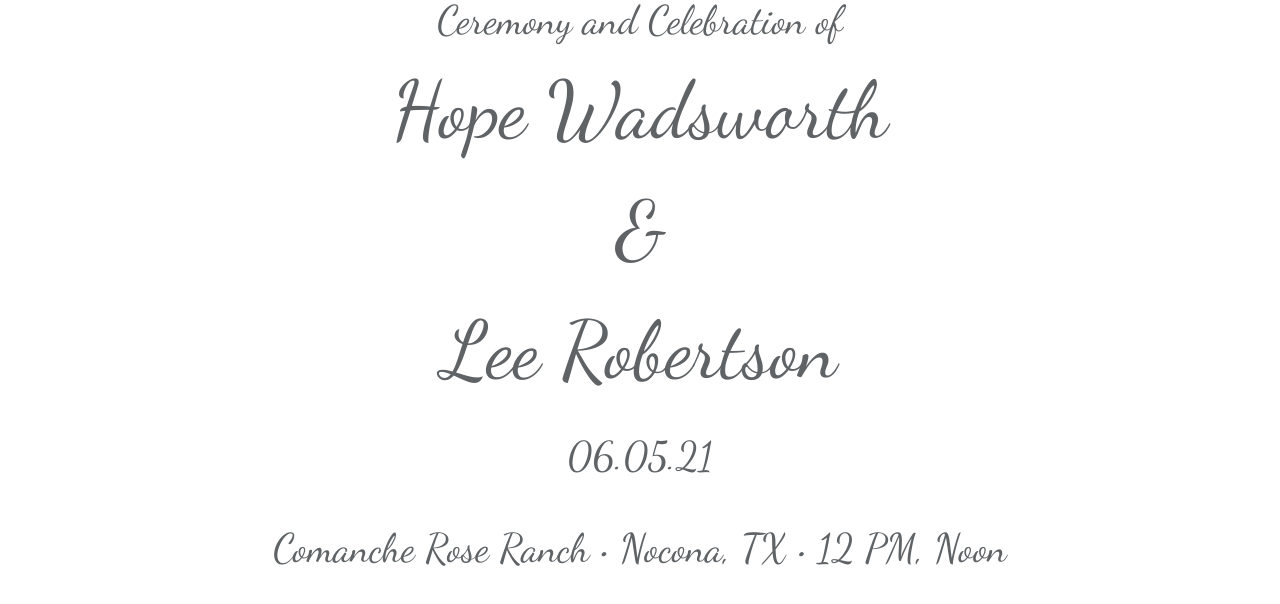
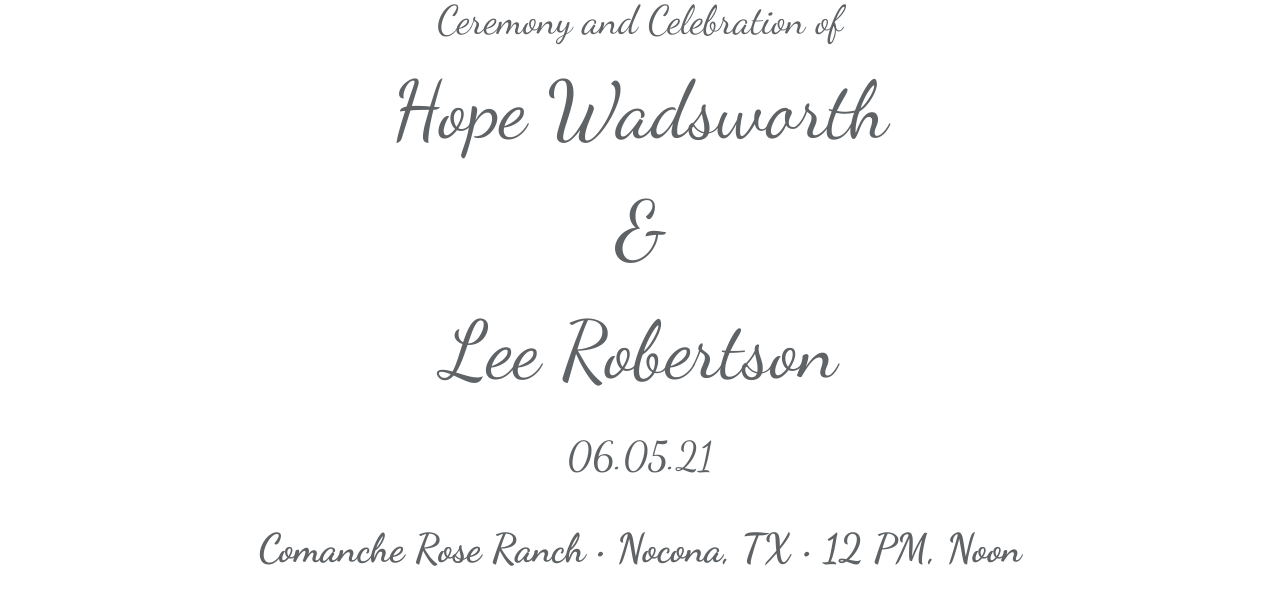
Before and after one commit to LeeRob97/Lee_Hope_Wedding, a Gatsby site: page /wedding in a window 1280 px wide. Shown: the part 958-1562 px from the top of the page. Built offline with nearby package versions, Linux system fonts and the light colour scheme; Gatsby itself is replaced by a stand-in of ours; a web font is replaced by a local one.

Commit message:
Added link to wedding location

```diff
--- a/src/less/Wedding.less
+++ b/src/less/Wedding.less
@@ -54,6 +54,16 @@
 					@media (max-width: 625px) {
 						font-size: 30px;
 					}
+
+					&.map {
+						display: block;
+						transition: 0.4s;
+						font-weight: 700;
+						color: @grey;
+						&:hover {
+							color: #9a7c7e;
+						}
+					}
 				}
 			}
 		}
--- a/src/pages/shower.js
+++ b/src/pages/shower.js
@@ -25,6 +25,9 @@ const Shower = _ => {
 					<div className="info">
 						Saturday, April 17<sup>th</sup>
 					</div>
+					<div className="info" style={{fontSize: "35px"}}>
+						2:00 PM
+					</div>
 					<div className="info">
 						Central Baptist Church
 					</div>
--- a/src/pages/wedding.js
+++ b/src/pages/wedding.js
@@ -25,7 +25,7 @@ const Wedding = _ => {
 				</div>
 				<div className="details">
 					<div className="info">06.05.21</div>
-					<div className="info">Comanche Rose Ranch &bull; Nocona, TX &bull; 12 PM, Noon</div>
+					<a className="info map" href="http://maps.google.com/?q=14860 FM 103, Nocona, TX 76255" target="_blank" rel="noopener noreferrer">Comanche Rose Ranch &bull; Nocona, TX &bull; 12 PM, Noon</a>
 				</div>
 			</div>
 		</Layout>
```
